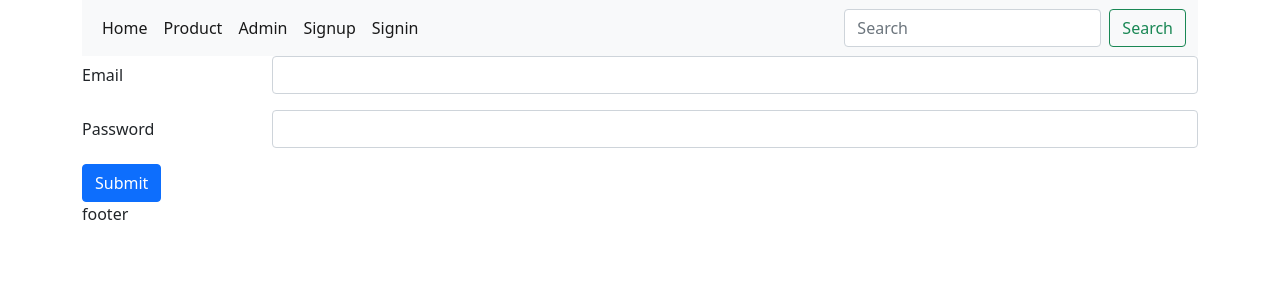
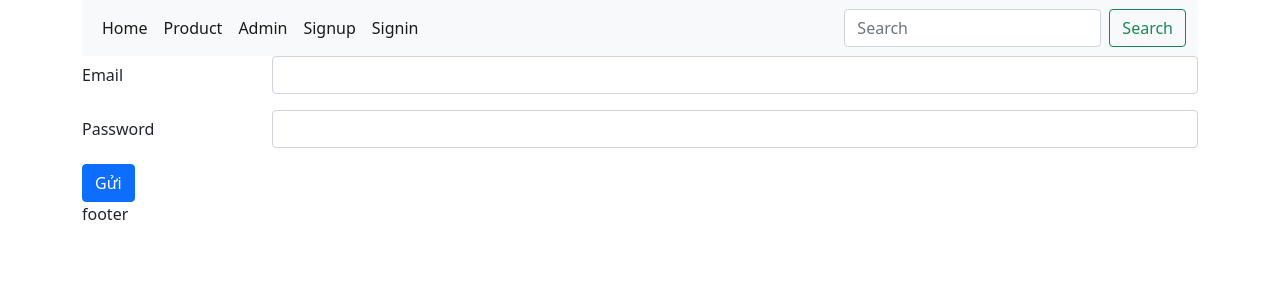
Before and after one commit to khoa259/react-ts, a React (Vite) app: page /signin in a window 1280 px wide. Shown: the top 300 px of the page. Built offline with nearby package versions, Linux system fonts and the light colour scheme; no server answers.

Commit message:
fix Signint

```diff
--- a/src/pages/Signin.tsx
+++ b/src/pages/Signin.tsx
@@ -36,7 +36,7 @@
                     <input type="password" {...register('password',{required:true})} className="form-control" id="inputPassword" />
                 </div>
             </div>
-            <button type="submit" className="btn btn-primary">Submit</button>
+            <button type="submit" className="btn btn-primary">Gửi</button>
         </form>
     </div>
 
```
